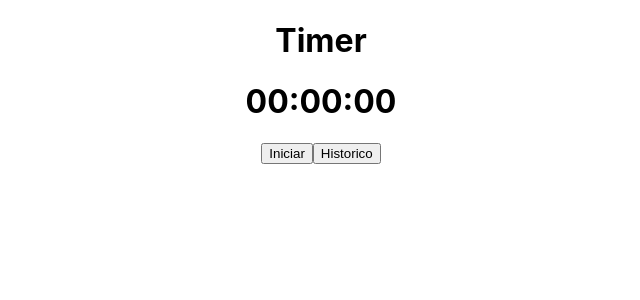
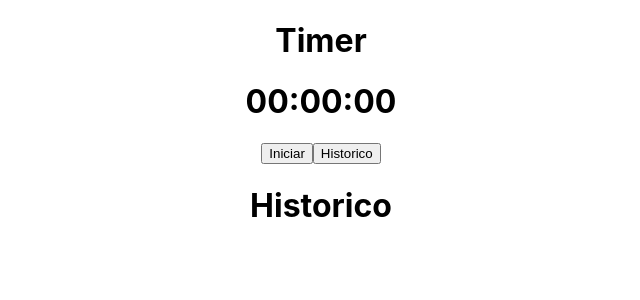
Before and after one commit to MarcellyGuimaraes/teste-autoware-react, a React (Create React App) app: page / in a window 1280 px wide. Shown: the top 300 px of the page, without its empty margins (319-959 px from the left). Built offline with nearby package versions, Linux system fonts and the light colour scheme.

Commit message:
organizando o código

```diff
--- a/src/App.js
+++ b/src/App.js
@@ -1,4 +1,5 @@
 import './App.css'
+import Historico from './Components/Historico'
 import Timer from './Components/Timer'
 
 function App() {
@@ -7,6 +8,7 @@ function App() {
       <h1>Timer</h1>
 
       <Timer />
+      <Historico />
     </div>
   )
 }
--- a/src/Components/Historico/index.jsx
+++ b/src/Components/Historico/index.jsx
@@ -1,7 +1,24 @@
 import React from 'react'
 
+export function SalvarHistorico(time) {
+  var ls_tempo = [{ tempo: time }]
+  var tempo = localStorage[ls_tempo] ? JSON.parse(localStorage[ls_tempo]) : []
+
+  tempo.push({ tempo: time.value })
+  localStorage.setItem('ls_tempo', JSON.stringify(ls_tempo))
+}
+
+export function VerHistorico() {
+  const local = localStorage.getItem('ls_tempo').toString()
+  console.log(local)
+}
+
 const Historico = () => {
-  return <div>Historico</div>
+  return (
+    <div>
+      <h1>Historico</h1>
+    </div>
+  )
 }
 
 export default Historico
--- a/src/Components/Timer/index.jsx
+++ b/src/Components/Timer/index.jsx
@@ -1,4 +1,5 @@
 import React, { useEffect, useState } from 'react'
+import { SalvarHistorico, VerHistorico } from '../Historico'
 
 const Timer = () => {
   const [ativar, setAtivar] = useState(false)
@@ -34,13 +35,9 @@ const Timer = () => {
   const time = `${minuto}:${segundo}:${milissegundo}`
 
   function handleResetar() {
-    localStorage.ls_tempo = time
+    SalvarHistorico(time)
     setAtivar(false)
     setTempo(0)
-  }
-
-  function verHistorico() {
-    console.log(localStorage.ls_tempo)
   }
 
   return (
@@ -60,7 +57,8 @@ const Timer = () => {
       ) : (
         <button onClick={handleComecar}>Iniciar</button>
       )}
-      <button onClick={verHistorico}>Historico</button>
+
+      <button onClick={VerHistorico}>Historico</button>
     </div>
   )
 }
```
